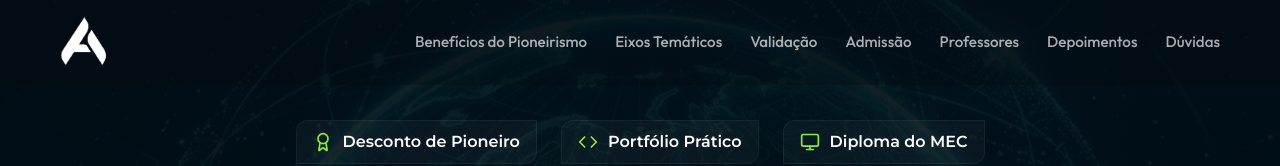
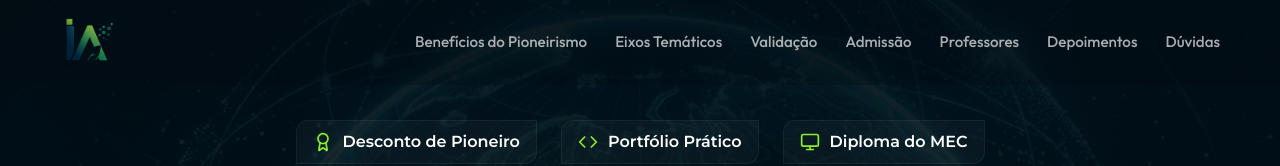
Before and after one commit to henriquegsantos149/turma-fundadora-iama, a website built with Vite: page index.html in a window 1280 px wide. Shown: the top 166 px of the page. Built offline with nearby package versions, Linux system fonts and the light colour scheme.

Commit message:
Revert logo to logo.webp

```diff
--- a/index.html
+++ b/index.html
@@ -98,7 +98,7 @@
     <div class="container header-container">
       <div class="logo-wrapper">
         <a href="#">
-          <img src="/logo-icon.webp" alt="Logo Pós IA.MA" style="height: 52px; width: auto;" class="site-logo-icon">
+          <img src="/logo.webp" alt="Logo Pós IA.MA" style="height: 52px; width: auto;" class="site-logo-icon">
         </a>
       </div>
       <nav class="nav-menu" id="site-nav">
```
